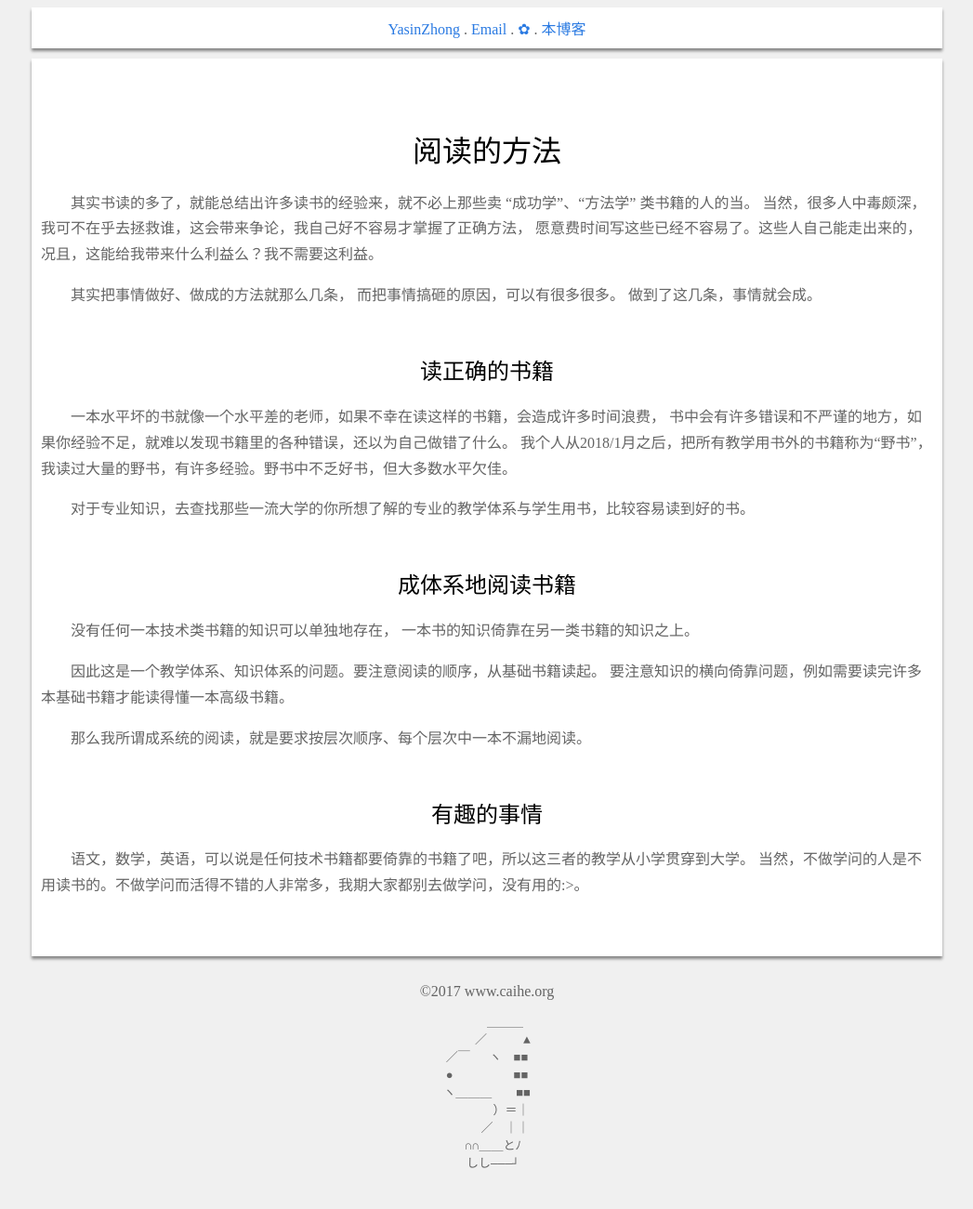
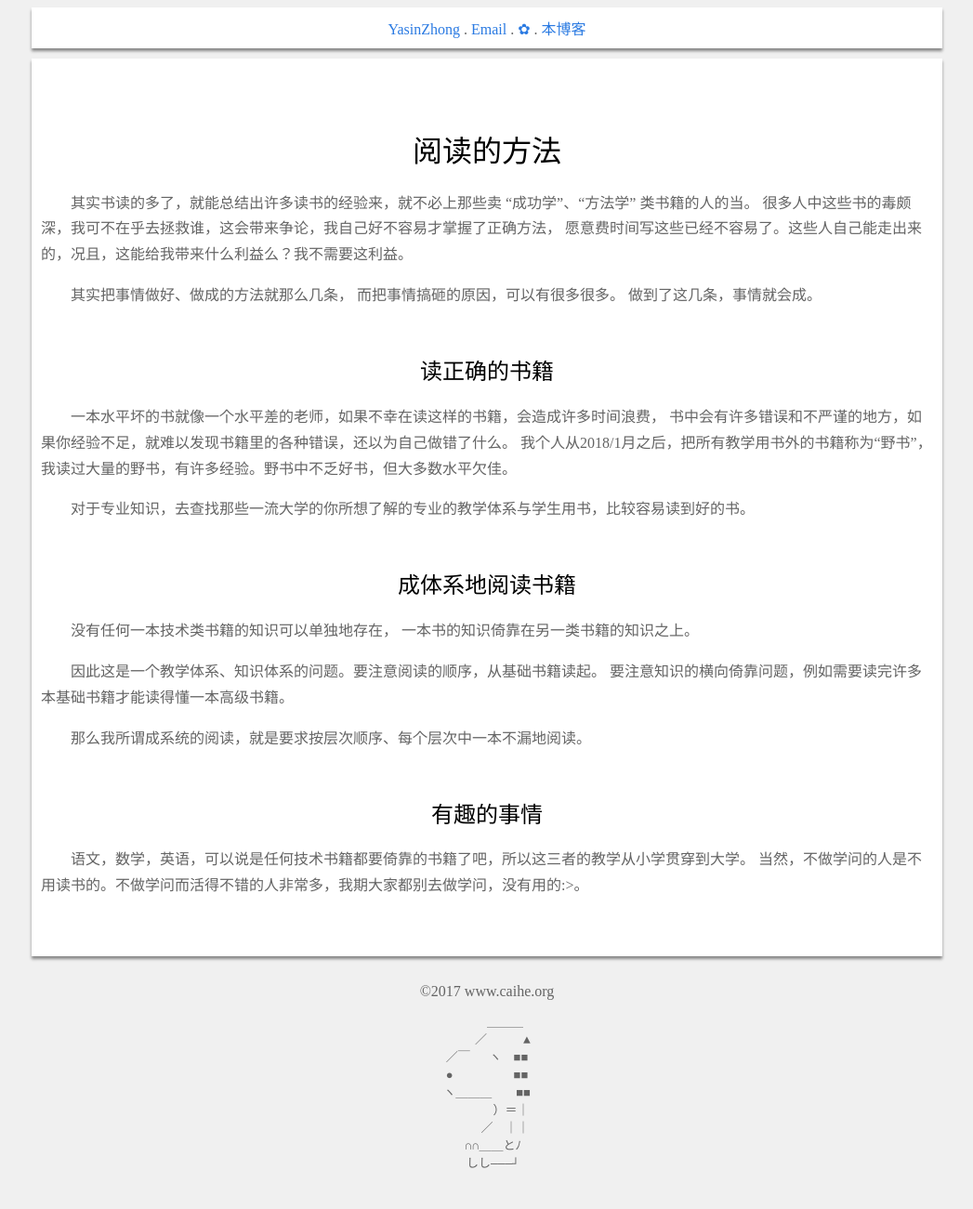
Before and after one commit to YasinZhong/yasinzhong.github.io, a Jekyll site: the page built from _posts/2018-4-20-Reading.html, in a window 1280 px wide. Shown: the whole page at 93% size, without its empty margins (116-1163 px from the left). Built offline with Jekyll 4.4.1, drawn with Linux system fonts in a browser that asks for light colours; comment, search, counter and statistics services are not loaded.

Commit message:
2018/04/22

```diff
--- a/_posts/2018-4-20-Reading.html
+++ b/_posts/2018-4-20-Reading.html
@@ -8,7 +8,7 @@ title: 阅读的方法
 
 <p>
 	其实书读的多了，就能总结出许多读书的经验来，就不必上那些卖 “成功学”、“方法学” 类书籍的人的当。
-	当然，很多人中毒颇深，我可不在乎去拯救谁，这会带来争论，我自己好不容易才掌握了正确方法，
+	很多人中这些书的毒颇深，我可不在乎去拯救谁，这会带来争论，我自己好不容易才掌握了正确方法，
 	愿意费时间写这些已经不容易了。这些人自己能走出来的，况且，这能给我带来什么利益么？我不需要这利益。
 </p>
 <p>
```
